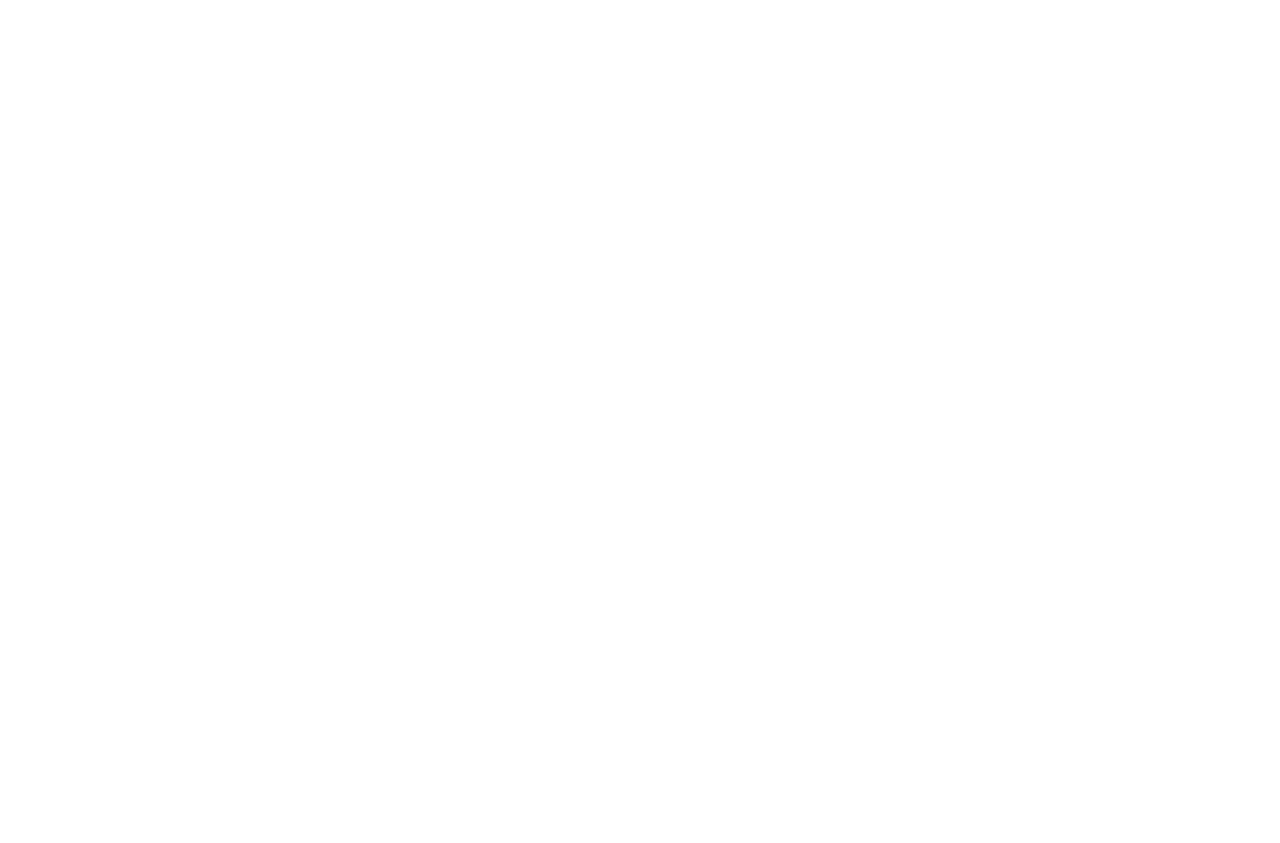
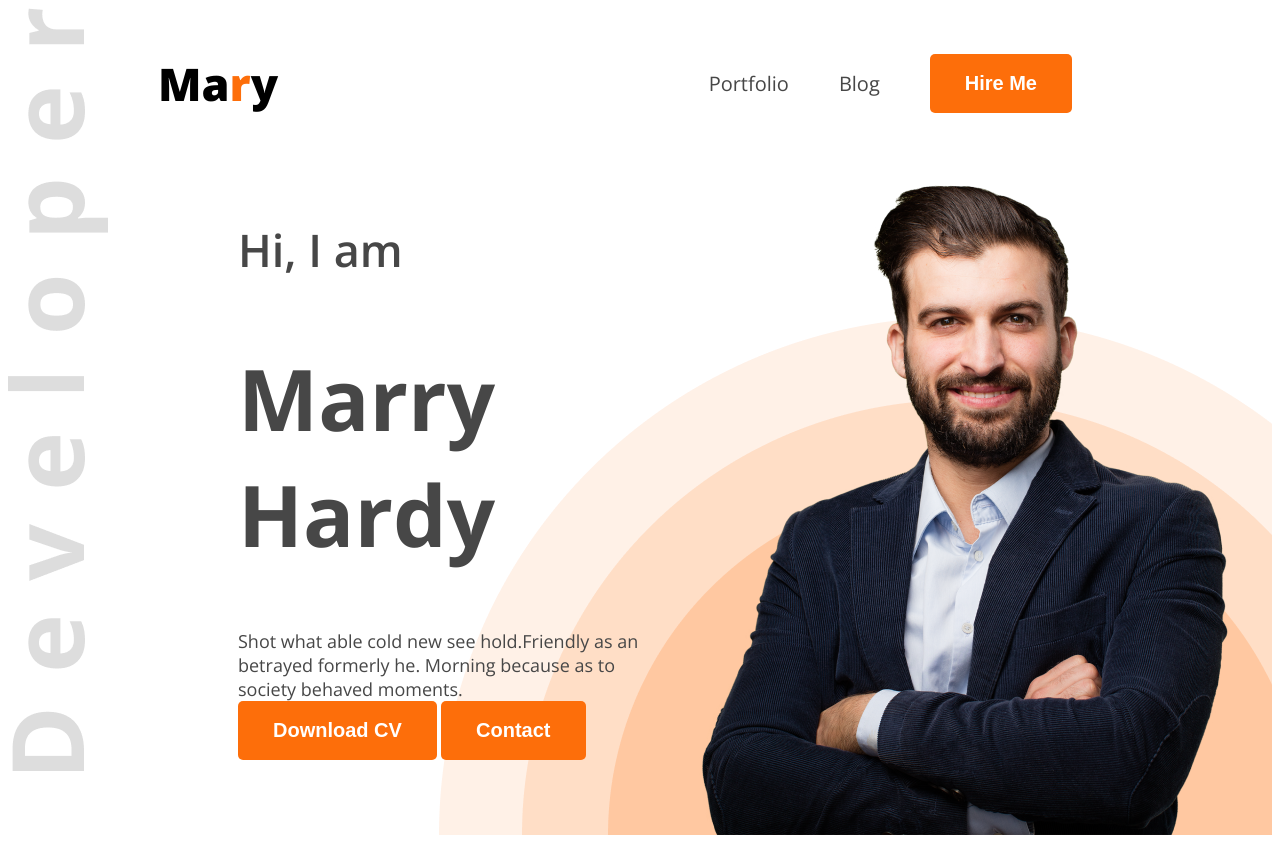
Before and after one commit to ahasanshaker/web-portfolio, a plain HTML site: page index.html in a window 1280 px wide. Before the commit the page ends 800 px from the top, so only its background shows below. Drawn offline with nearby package versions, Linux system fonts and the light colour scheme; a web font is replaced by a local one.

Commit message:
added header

```diff
--- a/index.html
+++ b/index.html
@@ -1,15 +1,48 @@
 <!DOCTYPE html>
 <html lang="en">
+
 <head>
     <meta charset="UTF-8">
     <meta name="viewport" content="width=device-width, initial-scale=1.0">
     <title>Web Portfolio</title>
+    <link rel="preconnect" href="https://fonts.googleapis.com">
+    <link rel="preconnect" href="https://fonts.gstatic.com" crossorigin>
+    <link
+        href="https://fonts.googleapis.com/css2?family=Alkatra:wght@400..700&family=Open+Sans:ital,wght@0,300..800;1,300..800&family=Tiro+Bangla:ital@0;1&family=Work+Sans:ital,wght@0,100..900;1,100..900&display=swap"
+        rel="stylesheet">
+    <link rel="stylesheet" href="styles/style.css">
 </head>
+
 <body>
-    <header>
+    <header class="open-sans-normal">
+        <nav>
+            <h3 class="nav-tittle">
+                Ma<span class="textPrimary">r</span>y
+            </h3>
+            <ul>
+                <li><a class="dark2" href="">Portfolio</a></li>
 
+                <li><a class="dark2" href="">Blog</a></li>
+
+                <li><a class="dark2" href=""><button class="btnPrimary">Hire Me</button></a></li>
+
+            </ul>
+        </nav>
+        <div class="banner">
+            <div class="bannerContent">
+                <h4 class="bannerGreetings dark2">Hi, I am</h4>
+                <h1 class="bannerTitle dark2">Marry Hardy</h1>
+                <div class="bannerDescription dark2">
+                    Shot what able cold new see hold.Friendly as an betrayed formerly he. Morning because as to society behaved moments.
+                </div>
+                <button class="btnPrimary">Download CV</button>
+                <button class="btnPrimary">Contact</button>
+            </div>
+            <img class="bannerImage" src="images/hardy.png" alt="">
+        </div>
     </header>
     <main></main>
     <footer></footer>
 </body>
+
 </html>
--- /dev/null
+++ b/styles/style.css
@@ -0,0 +1,90 @@
+.open-sans-normal {
+    font-family: "Open Sans", serif;
+    font-optical-sizing: auto;
+    font-weight: <weight>;
+    font-style: normal;
+    font-variation-settings:
+      "wdth" 100;
+  }
+
+
+/* Shared Styles */
+.textPrimary{
+    color: rgb(253, 110, 10);
+}
+
+/* Nav Styles */
+nav{
+    display: flex;
+    align-items: center;
+    justify-content: space-between ;
+    margin: 0 150px;
+}
+/* Shared Style */
+.btnPrimary{
+    background-color: rgb(253, 110, 10);
+    font-weight: bold;
+    color: white;
+    padding: 18px 35px;
+    border-radius: 5px;
+    font-size: 20px;
+    border: none;
+}
+.nav-tittle{
+    font-weight: 800;
+    font-size: 45px;
+
+}
+.dark2{
+    color: rgb(71, 71, 71);
+}
+nav ul li {
+    list-style: none;
+    margin-right: 50px;
+}
+nav li a{
+    text-decoration: none;
+
+    font-size: 20px;
+}
+nav ul{
+    display: flex;
+    align-items: center;
+}
+
+/* Header */
+
+
+header{
+    background-image: url(../images/developer.png), url(../images/header_bg.png);
+    background-repeat: no-repeat;
+    background-position: top left, bottom right;
+}
+
+
+/* Banner Styles */
+
+.banner{
+    display: flex;
+    justify-content: space-between;
+    margin: 0 35px 0 230px;
+}
+.bannerContent{
+    max-width: 585px;
+}
+.bannerGreetings{
+    font-size: 45px;
+    font-weight: 600;
+}
+.bannerTitle{
+    font-size: 85px;
+    font-weight: 700;
+}
+.bannerDescription{
+    font-weight: 400;
+    font-size: 18px;
+}
+.bannerImage{
+    width: 584px;
+    height: 676px;
+}
```
